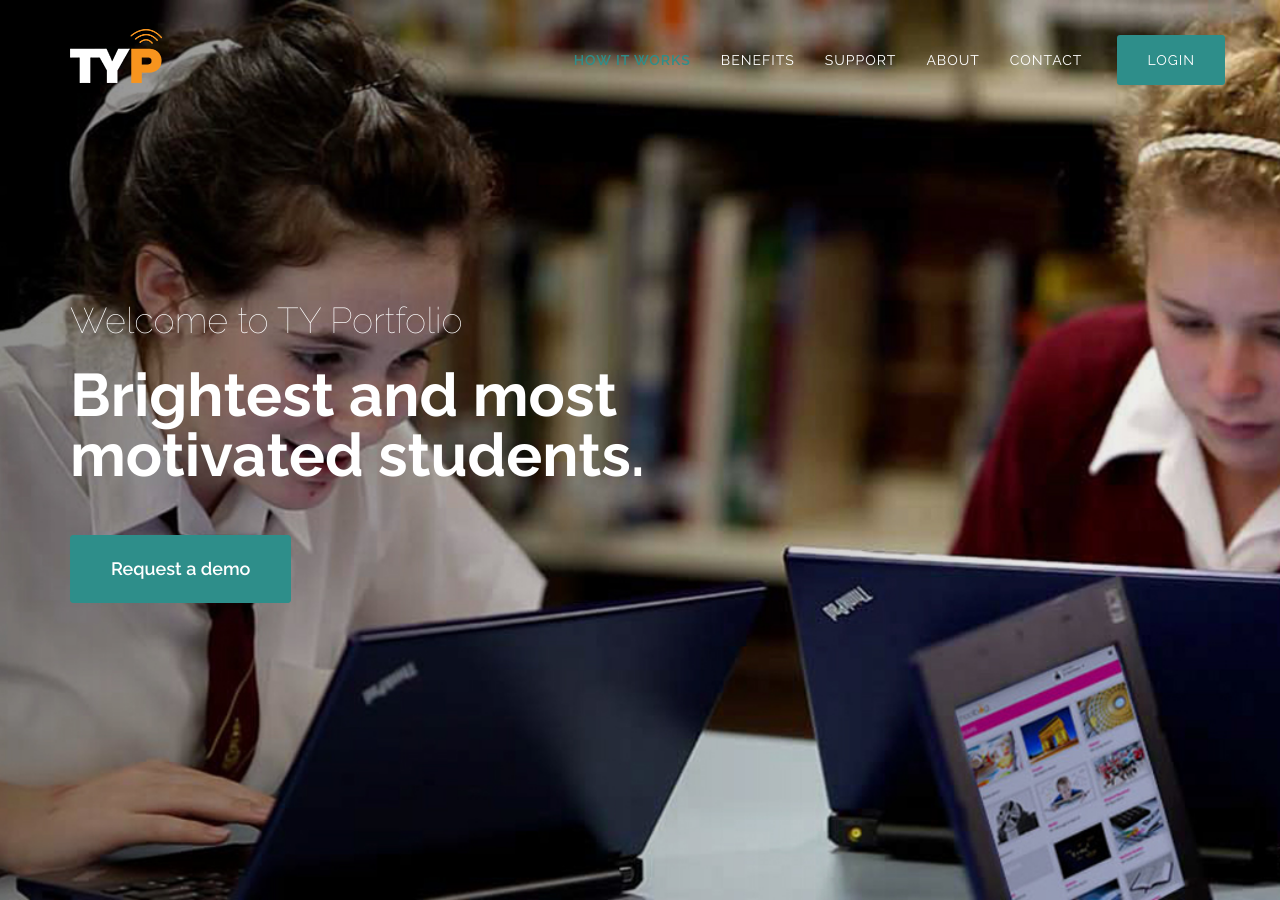
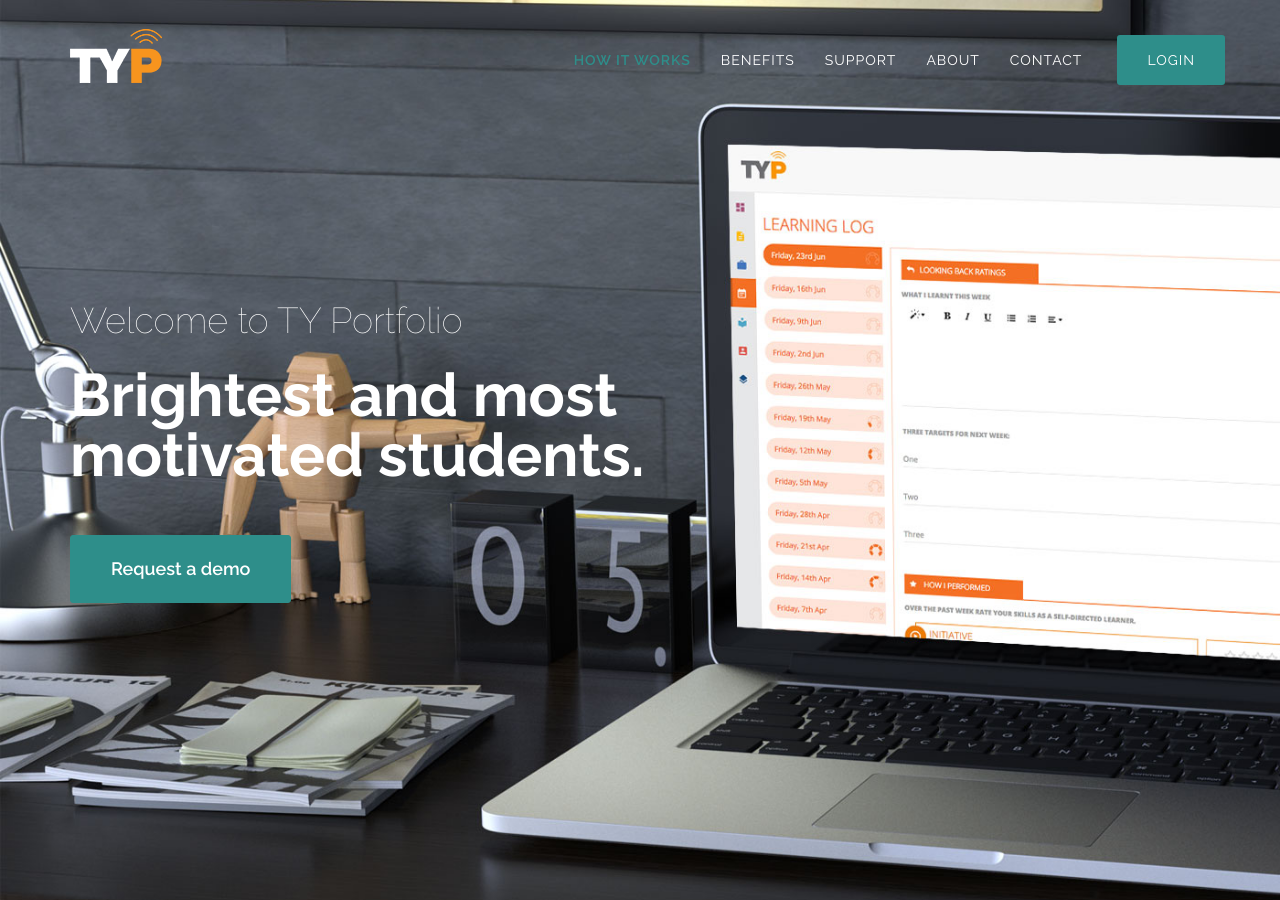
Before and after one commit to LearningData/schoolbag_site, a Jekyll site: the page built from index.html, in a window 1280 px wide and 900 px high. Built offline with Jekyll 4.4.1, drawn with Linux system fonts in a browser that asks for light colours; comment, search, counter and statistics services are not loaded.

Commit message:
change main image as suggestion.

```diff
--- a/_includes/css/schoolbag.css
+++ b/_includes/css/schoolbag.css
@@ -359,6 +359,7 @@
     -moz-background-size: cover;
     background-size: cover;
     -o-background-size: cover;
+    background-image: url('img/header/header.jpg');
 }
 
 header .intro-text {
--- a/js/schoolbag.js
+++ b/js/schoolbag.js
@@ -9,7 +9,7 @@
     var wHeight = $(window).height();
     $('header, #howitworks, #about, #contatct').css('min-height', wHeight);
 }
-pageHeight()
+pageHeight();
 $(window).resize(function() {
     pageHeight()
 });
@@ -35,10 +35,10 @@
 });
 
 // Loading image for header section randomly
-var images = ['01.jpg', '02.jpg', '03.jpg', '04.jpg', '05.jpg', '06.jpg'];
-$('header').css({
-    'background-image': 'url(img/header/' + images[Math.floor(Math.random() * images.length)] + ')'
-});
+// var images = ['01.jpg', '02.jpg', '03.jpg', '04.jpg', '05.jpg', '06.jpg'];
+// $('header').css({
+//     'background-image': 'url(img/header/' + images[Math.floor(Math.random() * images.length)] + ')'
+// });
 
 
 // Loading quotes divs randomly
```
Also changed, not shown: img/header/header.jpg (added).
